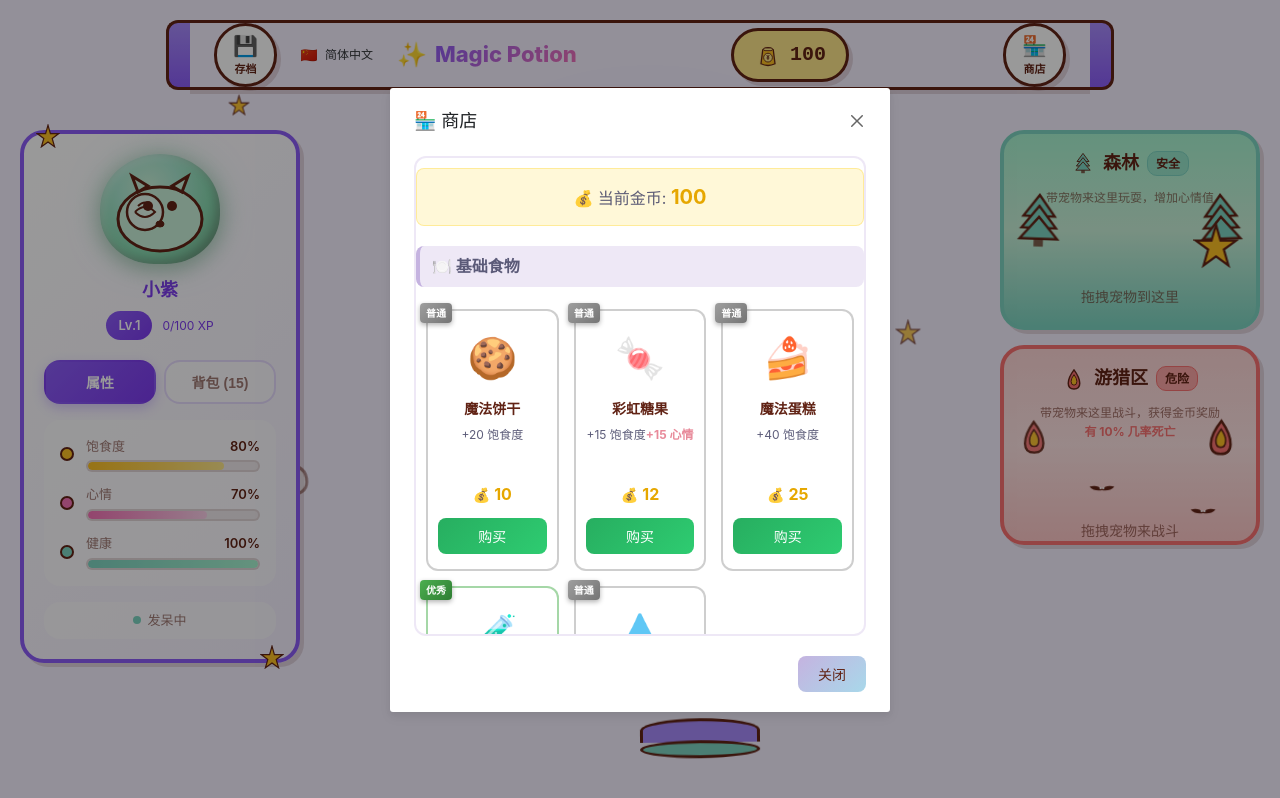
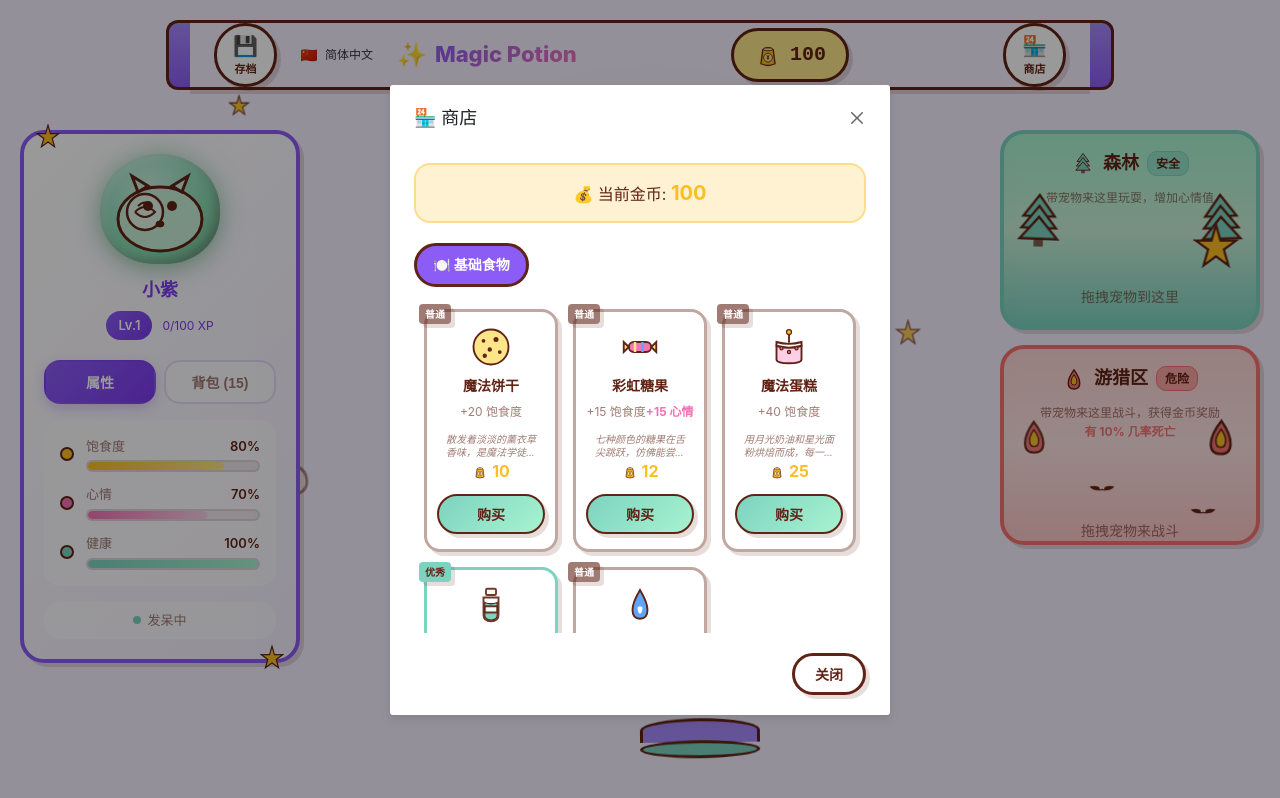
Before and after one commit to doramon6868/magic-potion, a Vue app: page / in a window 1280 px wide. Both pictures are taken after a click on the button "🏪 商店". Built offline with nearby package versions, Linux system fonts and the light colour scheme.

Commit message:
feat(ui): redesign shop modal as magic book page
- Apply book page style with hand-drawn border
- Convert shop item cards to sticker style
- Use SVG icons for all shop items
- Replace emoji price icon with CoinBagIcon

Co-Authored-By: Claude Fable 5 <noreply@anthropic.com>

```diff
--- a/src/components/Shop.vue
+++ b/src/components/Shop.vue
@@ -20,6 +20,7 @@
     v-model:show="showModel"
     :title="$t('shop.title')"
     preset="card"
+    class="shop-modal"
     :style="{ width: '500px', maxWidth: '90vw' }"
     :mask-closable="true"
   >
@@ -47,7 +48,13 @@
               ]"
             >
               <div class="rarity-badge" :class="item.rarity">{{ getRarityLabel(item.rarity) }}</div>
-              <div class="item-icon">{{ item.icon }}</div>
+              <component
+                :is="getIconComponent(item.key)"
+                v-if="getIconComponent(item.key)"
+                class="item-icon-svg"
+                :rarity="item.rarity"
+              />
+              <div v-else class="item-icon-fallback">{{ item.icon }}</div>
               <div class="item-name">{{ $t(`items.list.${item.key}.name`) }}</div>
               <div class="item-effect">
                 <span v-if="item.foodValue > 0">{{ $t('item.hungerValue', { value: item.foodValue }) }}</span>
@@ -55,7 +62,7 @@
               </div>
               <div class="item-flavor">{{ $t(`items.list.${item.key}.flavor`) }}</div>
               <div class="item-price">
-                <span class="price-icon">💰</span>
+                <CoinBagIcon class="price-icon" />
                 <span class="price-value">{{ item.price }}</span>
               </div>
               <button
@@ -76,25 +83,31 @@
             <div
               v-for="item in moodItems"
               :key="item.id"
-              class="shop-item mood-item"
+              class="shop-item"
               :class="[
                 item.rarity,
                 { 'cannot-afford': gameStore.money < item.price }
               ]"
             >
               <div class="rarity-badge" :class="item.rarity">{{ getRarityLabel(item.rarity) }}</div>
-              <div class="item-icon">{{ item.icon }}</div>
+              <component
+                :is="getIconComponent(item.key)"
+                v-if="getIconComponent(item.key)"
+                class="item-icon-svg"
+                :rarity="item.rarity"
+              />
+              <div v-else class="item-icon-fallback">{{ item.icon }}</div>
               <div class="item-name">{{ $t(`items.list.${item.key}.name`) }}</div>
               <div class="item-effect">
                 <span class="mood-effect">{{ $t('item.moodValue', { value: item.moodValue }) }}</span>
               </div>
               <div class="item-flavor">{{ $t(`items.list.${item.key}.flavor`) }}</div>
               <div class="item-price">
-                <span class="price-icon">💰</span>
+                <CoinBagIcon class="price-icon" />
                 <span class="price-value">{{ item.price }}</span>
               </div>
               <button
-                class="buy-btn mood-buy-btn"
+                class="buy-btn"
                 :disabled="gameStore.money < item.price"
                 @click="buyItem(item)"
               >
@@ -111,25 +124,31 @@
             <div
               v-for="item in combatItems"
               :key="item.id"
-              class="shop-item combat-item"
+              class="shop-item"
               :class="[
                 item.rarity,
                 { 'cannot-afford': gameStore.money < item.price }
               ]"
             >
               <div class="rarity-badge" :class="item.rarity">{{ getRarityLabel(item.rarity) }}</div>
-              <div class="item-icon">{{ item.icon }}</div>
+              <component
+                :is="getIconComponent(item.key)"
+                v-if="getIconComponent(item.key)"
+                class="item-icon-svg"
+                :rarity="item.rarity"
+              />
+              <div v-else class="item-icon-fallback">{{ item.icon }}</div>
               <div class="item-name">{{ $t(`items.list.${item.key}.name`) }}</div>
               <div class="item-effect special-effect">
                 {{ getBuffDescription(item) }}
               </div>
               <div class="item-flavor">{{ $t(`items.list.${item.key}.flavor`) }}</div>
               <div class="item-price">
-                <span class="price-icon">💰</span>
+                <CoinBagIcon class="price-icon" />
                 <span class="price-value">{{ item.price }}</span>
               </div>
               <button
-                class="buy-btn combat-buy-btn"
+                class="buy-btn"
                 :disabled="gameStore.money < item.price"
                 @click="buyItem(item)"
               >
@@ -146,25 +165,31 @@
             <div
               v-for="item in charmItems"
               :key="item.id"
-              class="shop-item charm-item"
+              class="shop-item"
               :class="[
                 item.rarity,
                 { 'cannot-afford': gameStore.money < item.price }
               ]"
             >
               <div class="rarity-badge" :class="item.rarity">{{ getRarityLabel(item.rarity) }}</div>
-              <div class="item-icon">{{ item.icon }}</div>
+              <component
+                :is="getIconComponent(item.key)"
+                v-if="getIconComponent(item.key)"
+                class="item-icon-svg"
+                :rarity="item.rarity"
+              />
+              <div v-else class="item-icon-fallback">{{ item.icon }}</div>
               <div class="item-name">{{ $t(`items.list.${item.key}.name`) }}</div>
               <div class="item-effect special-effect">
                 {{ getBuffDescription(item) }}
               </div>
               <div class="item-flavor">{{ $t(`items.list.${item.key}.flavor`) }}</div>
               <div class="item-price">
-                <span class="price-icon">💰</span>
+                <CoinBagIcon class="price-icon" />
                 <span class="price-value">{{ item.price }}</span>
               </div>
               <button
-                class="buy-btn charm-buy-btn"
+                class="buy-btn"
                 :disabled="gameStore.money < item.price"
                 @click="buyItem(item)"
               >
@@ -181,23 +206,29 @@
             <div
               v-for="item in specialItems"
               :key="item.id"
-              class="shop-item special-item"
+              class="shop-item"
               :class="[
                 item.rarity,
                 { 'cannot-afford': gameStore.money < item.price }
               ]"
             >
               <div class="rarity-badge" :class="item.rarity">{{ getRarityLabel(item.rarity) }}</div>
-              <div class="item-icon">{{ item.icon }}</div>
+              <component
+                :is="getIconComponent(item.key)"
+                v-if="getIconComponent(item.key)"
+                class="item-icon-svg"
+                :rarity="item.rarity"
+              />
+              <div v-else class="item-icon-fallback">{{ item.icon }}</div>
               <div class="item-name">{{ $t(`items.list.${item.key}.name`) }}</div>
               <div class="item-effect">{{ $t(`items.list.${item.key}.description`) }}</div>
               <div class="item-flavor">{{ $t(`items.list.${item.key}.flavor`) }}</div>
               <div class="item-price">
-                <span class="price-icon">💰</span>
+                <CoinBagIcon class="price-icon" />
                 <span class="price-value">{{ item.price }}</span>
               </div>
               <button
-                class="buy-btn special-buy-btn"
+                class="buy-btn"
                 :disabled="gameStore.money < item.price"
                 @click="buyItem(item)"
               >
@@ -214,23 +245,29 @@
             <div
               v-for="item in synthesisItems"
               :key="item.id"
-              class="shop-item synthesis-item"
+              class="shop-item"
               :class="[
                 item.rarity,
                 { 'cannot-afford': gameStore.money < item.price }
               ]"
             >
               <div class="rarity-badge" :class="item.rarity">{{ getRarityLabel(item.rarity) }}</div>
-              <div class="item-icon">{{ item.icon }}</div>
+              <component
+                :is="getIconComponent(item.key)"
+                v-if="getIconComponent(item.key)"
+                class="item-icon-svg"
+                :rarity="item.rarity"
+              />
+              <div v-else class="item-icon-fallback">{{ item.icon }}</div>
               <div class="item-name">{{ $t(`items.list.${item.key}.name`) }}</div>
               <div class="item-effect">{{ $t(`items.list.${item.key}.description`) }}</div>
               <div class="item-flavor">{{ $t(`items.list.${item.key}.flavor`) }}</div>
               <div class="item-price">
-                <span class="price-icon">💰</span>
+                <CoinBagIcon class="price-icon" />
                 <span class="price-value">{{ item.price }}</span>
               </div>
               <button
-                class="buy-btn synthesis-buy-btn"
+                class="buy-btn"
                 :disabled="gameStore.money < item.price"
                 @click="buyItem(item)"
               >
@@ -262,10 +299,16 @@ import { useGameStore } from '../stores/game.js'
 import { useShopStore } from '../stores/shop.js'
 import { useBackpackStore } from '../stores/backpack.js'
 import { useNotificationStore } from '../stores/notification.js'
+import { itemIconMap } from './icons/itemIconMap.js'
+import CoinBagIcon from './icons/ui/CoinBagIcon.vue'
 
 export default {
   // 组件名称
   name: 'Shop',
+
+  components: {
+    CoinBagIcon
+  },
 
   /**
    * props
@@ -345,13 +388,22 @@ export default {
    */
   methods: {
     /**
+     * getIconComponent: 获取物品对应的 SVG 图标组件
+     * @param {string} key - 物品 key
+     * @returns {Object|null} 图标组件或 null
+     */
+    getIconComponent(key) {
+      return itemIconMap[key] || null
+    },
+
+    /**
      * buyItem: 购买物品
      * @param {Object} item - 要购买的物品
      */
     buyItem(item) {
       // 检查金币是否足够
       if (this.gameStore.money < item.price) {
-        this.notificationStore.warning('💰 金币不足！')
+        this.notificationStore.warning(this.$t('ui.insufficientGold'))
         return
       }
 
@@ -407,22 +459,39 @@ export default {
 
 <style scoped>
 /**
- * 商店弹窗样式
+ * 商店弹窗样式 - 魔法书页风格
  */
 
-/* 商店内容区 - 浅色背景 */
+/* 弹窗外框 - 魔法书页风格 */
+.shop-modal :deep(.n-card) {
+  background: linear-gradient(135deg, var(--mp-purple-soft) 0%, var(--mp-bg) 100%);
+  border: 4px solid var(--mp-purple);
+  border-radius: var(--mp-radius-lg);
+  box-shadow: var(--mp-shadow-hover);
+}
+
+/* 商店内容区 */
 .shop-content {
   padding: 10px 0;
   max-height: 60vh;
   overflow-y: auto;
-  background: rgba(255, 255, 255, 0.95);
-  border-radius: 12px;
-  border: 2px solid rgba(197, 179, 224, 0.3);
 }
 
-/* 确保弹窗内所有文本颜色正确 */
-.shop-content :deep(*) {
-  color: rgba(74, 74, 106, 0.9);
+/* 商店描述 */
+.shop-description {
+  text-align: center;
+  color: var(--mp-ink);
+  font-size: 16px;
+  margin-bottom: 20px;
+  padding: 12px;
+  background: color-mix(in srgb, var(--mp-gold) 20%, transparent);
+  border-radius: var(--mp-radius-md);
+  border: 2px solid color-mix(in srgb, var(--mp-gold) 40%, transparent);
+}
+
+.shop-description strong {
+  color: var(--mp-gold);
+  font-size: 20px;
 }
 
 /* 商品分类区域 */
@@ -430,62 +499,16 @@ export default {
   margin-bottom: 24px;
 }
 
+/* 分类标题 - 胶囊标签 */
 .category-title {
-  font-size: 16px;
-  font-weight: bold;
-  color: rgba(74, 74, 106, 0.9);
+  display: inline-block;
+  padding: 8px 16px;
+  background: var(--mp-purple);
+  color: var(--mp-white);
+  border: 3px solid var(--mp-ink);
+  border-radius: var(--mp-radius-full);
+  font-weight: 700;
   margin-bottom: 12px;
-  padding: 8px 12px;
-  background: rgba(197, 179, 224, 0.3);
-  border-radius: 8px;
-  border-left: 4px solid #c5b3e0;
-}
-
-/* 心情分类标题 */
-.category-section:nth-child(2) .category-title {
-  background: rgba(248, 195, 205, 0.3);
-  border-left-color: #f8c3cd;
-}
-
-/* 战斗分类标题 */
-.category-section:nth-child(3) .category-title {
-  background: rgba(255, 179, 186, 0.3);
-  border-left-color: #ffb3ba;
-}
-
-/* 风险管控分类标题 */
-.category-section:nth-child(4) .category-title {
-  background: rgba(168, 216, 234, 0.3);
-  border-left-color: #a8d8ea;
-}
-
-/* 特殊道具分类标题 */
-.category-section:nth-child(5) .category-title {
-  background: rgba(255, 217, 61, 0.3);
-  border-left-color: #ffd93d;
-}
-
-/* 合成药水分类标题 */
-.category-section:nth-child(6) .category-title {
-  background: rgba(139, 92, 246, 0.3);
-  border-left-color: #8b5cf6;
-}
-
-/* 商店描述 */
-.shop-description {
-  text-align: center;
-  color: rgba(74, 74, 106, 0.9);
-  font-size: 16px;
-  margin-bottom: 20px;
-  padding: 12px;
-  background: rgba(255, 217, 61, 0.2);
-  border-radius: 8px;
-  border: 1px solid rgba(255, 217, 61, 0.4);
-}
-
-.shop-description strong {
-  color: #e6a700;
-  font-size: 20px;
 }
 
 /* 商品网格 */
@@ -498,22 +521,23 @@ export default {
   padding: 10px;
 }
 
-/* 单个商品 */
+/* 单个商品卡片 - 贴纸风格 */
 .shop-item {
+  position: relative;
   display: flex;
   flex-direction: column;
   align-items: center;
   padding: 15px 10px;
-  background: rgba(255, 255, 255, 0.8);
-  border-radius: 12px;
-  border: 2px solid rgba(197, 179, 224, 0.4);
-  transition: all 0.3s ease;
+  background: var(--mp-white);
+  border: 3px solid var(--mp-ink);
+  border-radius: var(--mp-radius-md);
+  box-shadow: var(--mp-shadow);
+  transition: all var(--mp-duration-fast) ease;
 }
 
 .shop-item:hover {
-  border-color: rgba(197, 179, 224, 0.8);
   transform: translateY(-3px);
-  box-shadow: 0 5px 15px rgba(197, 179, 224, 0.3);
+  box-shadow: var(--mp-shadow-hover);
 }
 
 /* 买不起的样式 */
@@ -521,59 +545,16 @@ export default {
   opacity: 0.6;
 }
 
-/* 心情道具样式 */
-.mood-item {
-  border-color: rgba(248, 195, 205, 0.5);
+/* 商品 SVG 图标 */
+.item-icon-svg {
+  width: 40px;
+  height: 40px;
+  margin-bottom: 8px;
 }
 
-.mood-item:hover {
-  border-color: rgba(248, 195, 205, 0.9);
-}
-
-/* 战斗道具样式 */
-.combat-item {
-  border-color: rgba(255, 179, 186, 0.5);
-}
-
-.combat-item:hover {
-  border-color: rgba(255, 179, 186, 0.9);
-}
-
-/* 风险管控道具样式 */
-.charm-item {
-  border-color: rgba(168, 216, 234, 0.5);
-}
-
-.charm-item:hover {
-  border-color: rgba(168, 216, 234, 0.9);
-}
-
-/* 特殊道具样式 */
-.special-item {
-  border-color: rgba(255, 217, 61, 0.5);
-}
-
-.special-item:hover {
-  border-color: rgba(255, 217, 61, 0.9);
-}
-
-/* 心情效果文字 */
-.mood-effect {
-  color: #e88a9a;
-  font-weight: bold;
-}
-
-/* 特殊效果文字 */
-.special-effect {
-  color: #d4a300;
-  font-size: 11px;
-  text-align: center;
-  line-height: 1.3;
-}
-
-/* 商品图标 */
-.item-icon {
-  font-size: 40px;
+/* 商品图标回退（emoji） */
+.item-icon-fallback {
+  font-size: 36px;
   margin-bottom: 8px;
 }
 
@@ -581,15 +562,46 @@ export default {
 .item-name {
   font-size: 14px;
   font-weight: bold;
-  color: var(--text-dark);
+  color: var(--mp-ink);
   margin-bottom: 4px;
+  text-align: center;
 }
 
 /* 商品效果 */
 .item-effect {
   font-size: 12px;
-  color: rgba(255, 255, 255, 0.7);
+  color: var(--mp-text-muted);
   margin-bottom: 8px;
+  text-align: center;
+}
+
+/* 心情效果文字 */
+.mood-effect {
+  color: var(--mp-pink);
+  font-weight: bold;
+}
+
+/* 特殊效果文字 */
+.special-effect {
+  color: var(--mp-gold);
+  font-size: 11px;
+  text-align: center;
+  line-height: 1.3;
+}
+
+/* 风味文本 */
+.item-flavor {
+  font-size: 10px;
+  color: var(--mp-text-muted);
+  font-style: italic;
+  text-align: center;
+  line-height: 1.3;
+  margin-top: 4px;
+  padding: 0 5px;
+  overflow: hidden;
+  display: -webkit-box;
+  -webkit-line-clamp: 2;
+  -webkit-box-orient: vertical;
 }
 
 /* 商品价格 */
@@ -600,92 +612,41 @@ export default {
 }
 
 .price-icon {
-  font-size: 14px;
+  width: 16px;
+  height: 16px;
   margin-right: 4px;
 }
 
 .price-value {
   font-size: 16px;
   font-weight: bold;
-  color: #e6a700;
+  color: var(--mp-gold);
 }
 
-/* 购买按钮 */
+/* 购买按钮 - 胶囊贴纸风格 */
 .buy-btn {
   width: 100%;
   padding: 8px 16px;
-  border: none;
-  border-radius: 8px;
-  background: linear-gradient(135deg, #27ae60, #2ecc71);
-  color: white;
+  border: 2px solid var(--mp-ink);
+  border-radius: var(--mp-radius-full);
+  background: linear-gradient(135deg, var(--mp-mint), var(--mp-mint-light));
+  color: var(--mp-ink);
   font-size: 14px;
+  font-weight: 700;
   cursor: pointer;
-  transition: all 0.3s ease;
+  box-shadow: var(--mp-shadow);
+  transition: all var(--mp-duration-fast) ease;
 }
 
 .buy-btn:hover:not(:disabled) {
   transform: scale(1.05);
-  box-shadow: 0 5px 15px rgba(39, 174, 96, 0.4);
+  box-shadow: var(--mp-shadow-hover);
 }
 
 .buy-btn:disabled {
-  background: linear-gradient(135deg, #7f8c8d, #95a5a6);
+  background: color-mix(in srgb, var(--mp-ink) 30%, transparent);
+  color: var(--mp-white);
   cursor: not-allowed;
-}
-
-/* 心情道具购买按钮 */
-.mood-buy-btn {
-  background: linear-gradient(135deg, #ff69b4, #ff1493);
-}
-
-.mood-buy-btn:hover:not(:disabled) {
-  box-shadow: 0 5px 15px rgba(255, 105, 180, 0.4);
-}
-
-/* 战斗道具购买按钮 */
-.combat-buy-btn {
-  background: linear-gradient(135deg, #e74c3c, #c0392b);
-}
-
-.combat-buy-btn:hover:not(:disabled) {
-  box-shadow: 0 5px 15px rgba(231, 76, 60, 0.4);
-}
-
-/* 风险管控道具购买按钮 */
-.charm-buy-btn {
-  background: linear-gradient(135deg, #3498db, #2980b9);
-}
-
-.charm-buy-btn:hover:not(:disabled) {
-  box-shadow: 0 5px 15px rgba(52, 152, 219, 0.4);
-}
-
-/* 特殊道具购买按钮 */
-.special-buy-btn {
-  background: linear-gradient(135deg, #f1c40f, #f39c12);
-  color: #333;
-}
-
-.special-buy-btn:hover:not(:disabled) {
-  box-shadow: 0 5px 15px rgba(241, 196, 15, 0.4);
-}
-
-/* 合成药水样式 */
-.synthesis-item {
-  border-color: rgba(139, 92, 246, 0.5);
-}
-
-.synthesis-item:hover {
-  border-color: rgba(139, 92, 246, 0.9);
-}
-
-/* 合成药水购买按钮 */
-.synthesis-buy-btn {
-  background: linear-gradient(135deg, #8b5cf6, #7c3aed);
-}
-
-.synthesis-buy-btn:hover:not(:disabled) {
-  box-shadow: 0 5px 15px rgba(139, 92, 246, 0.4);
 }
 
 /* 弹窗底部 */
@@ -694,24 +655,24 @@ export default {
   justify-content: flex-end;
 }
 
-/* 关闭按钮 */
+/* 关闭按钮 - 胶囊贴纸风格 */
 .close-btn {
   padding: 8px 20px;
-  border: none;
-  border-radius: 8px;
-  background: linear-gradient(135deg, #c5b3e0, #a8d8ea);
-  color: var(--text-dark);
+  border: 3px solid var(--mp-ink);
+  border-radius: var(--mp-radius-full);
+  background: var(--mp-white);
+  color: var(--mp-ink);
   font-size: 14px;
+  font-weight: 700;
   cursor: pointer;
-  transition: all 0.3s ease;
+  box-shadow: var(--mp-shadow);
+  transition: all var(--mp-duration-fast) ease;
 }
 
 .close-btn:hover {
   transform: translateY(-2px);
-  box-shadow: 0 5px 15px rgba(197, 179, 224, 0.4);
+  box-shadow: var(--mp-shadow-hover);
 }
-
-/* ==================== 稀有度样式 ==================== */
 
 /* 稀有度徽章 */
 .rarity-badge {
@@ -723,110 +684,35 @@ export default {
   font-size: 10px;
   font-weight: bold;
   text-transform: uppercase;
-  box-shadow: 0 2px 5px rgba(0, 0, 0, 0.3);
+  box-shadow: var(--mp-shadow);
   z-index: 10;
 }
 
-/* 普通 - 白色/灰色 */
 .rarity-badge.common {
-  background: linear-gradient(135deg, #9e9e9e, #757575);
-  color: white;
+  background: color-mix(in srgb, var(--mp-ink) 60%, transparent);
+  color: var(--mp-white);
 }
 
-.shop-item.common {
-  border-color: rgba(158, 158, 158, 0.5);
+.shop-item.common { border-color: color-mix(in srgb, var(--mp-ink) 40%, transparent); }
+
+.rarity-badge.uncommon {
+  background: var(--mp-mint);
+  color: var(--mp-ink);
 }
 
-.shop-item.common:hover {
-  border-color: rgba(158, 158, 158, 0.8);
-  box-shadow: 0 5px 15px rgba(158, 158, 158, 0.2);
+.shop-item.uncommon { border-color: var(--mp-mint); }
+
+.rarity-badge.rare {
+  background: var(--mp-blue);
+  color: var(--mp-white);
 }
 
-/* 优秀 - 绿色 */
-.rarity-badge.uncommon {
-  background: linear-gradient(135deg, #4caf50, #2e7d32);
-  color: white;
+.shop-item.rare { border-color: var(--mp-blue); }
+
+.rarity-badge.epic {
+  background: var(--mp-purple);
+  color: var(--mp-white);
 }
 
-.shop-item.uncommon {
-  border-color: rgba(76, 175, 80, 0.5);
-}
-
-.shop-item.uncommon:hover {
-  border-color: rgba(76, 175, 80, 0.8);
-  box-shadow: 0 5px 15px rgba(76, 175, 80, 0.3);
-}
-
-/* 稀有 - 蓝色 */
-.rarity-badge.rare {
-  background: linear-gradient(135deg, #2196f3, #1565c0);
-  color: white;
-}
-
-.shop-item.rare {
-  border-color: rgba(33, 150, 243, 0.6);
-  box-shadow: 0 0 10px rgba(33, 150, 243, 0.2);
-}
-
-.shop-item.rare:hover {
-  border-color: rgba(33, 150, 243, 0.9);
-  box-shadow: 0 5px 20px rgba(33, 150, 243, 0.4);
-}
-
-/* 史诗 - 紫色 */
-.rarity-badge.epic {
-  background: linear-gradient(135deg, #9c27b0, #6a1b9a);
-  color: white;
-  animation: epicGlow 2s ease-in-out infinite;
-}
-
-.shop-item.epic {
-  border-color: rgba(156, 39, 176, 0.7);
-  box-shadow: 0 0 15px rgba(156, 39, 176, 0.3);
-  animation: epicBorderGlow 2s ease-in-out infinite;
-}
-
-.shop-item.epic:hover {
-  border-color: rgba(156, 39, 176, 1);
-  box-shadow: 0 5px 25px rgba(156, 39, 176, 0.5);
-}
-
-/* 史诗稀有度动画 */
-@keyframes epicGlow {
-  0%, 100% {
-    box-shadow: 0 2px 5px rgba(156, 39, 176, 0.5);
-  }
-  50% {
-    box-shadow: 0 2px 15px rgba(156, 39, 176, 0.8);
-  }
-}
-
-@keyframes epicBorderGlow {
-  0%, 100% {
-    box-shadow: 0 0 10px rgba(156, 39, 176, 0.2);
-  }
-  50% {
-    box-shadow: 0 0 20px rgba(156, 39, 176, 0.4);
-  }
-}
-
-/* 风味文本 */
-.item-flavor {
-  font-size: 10px;
-  color: rgba(255, 255, 255, 0.5);
-  font-style: italic;
-  text-align: center;
-  line-height: 1.3;
-  margin-top: 4px;
-  padding: 0 5px;
-  overflow: hidden;
-  display: -webkit-box;
-  -webkit-line-clamp: 2;
-  -webkit-box-orient: vertical;
-}
-
-/* 单个商品需要相对定位来容纳徽章 */
-.shop-item {
-  position: relative;
-}
+.shop-item.epic { border-color: var(--mp-purple); }
 </style>
```
